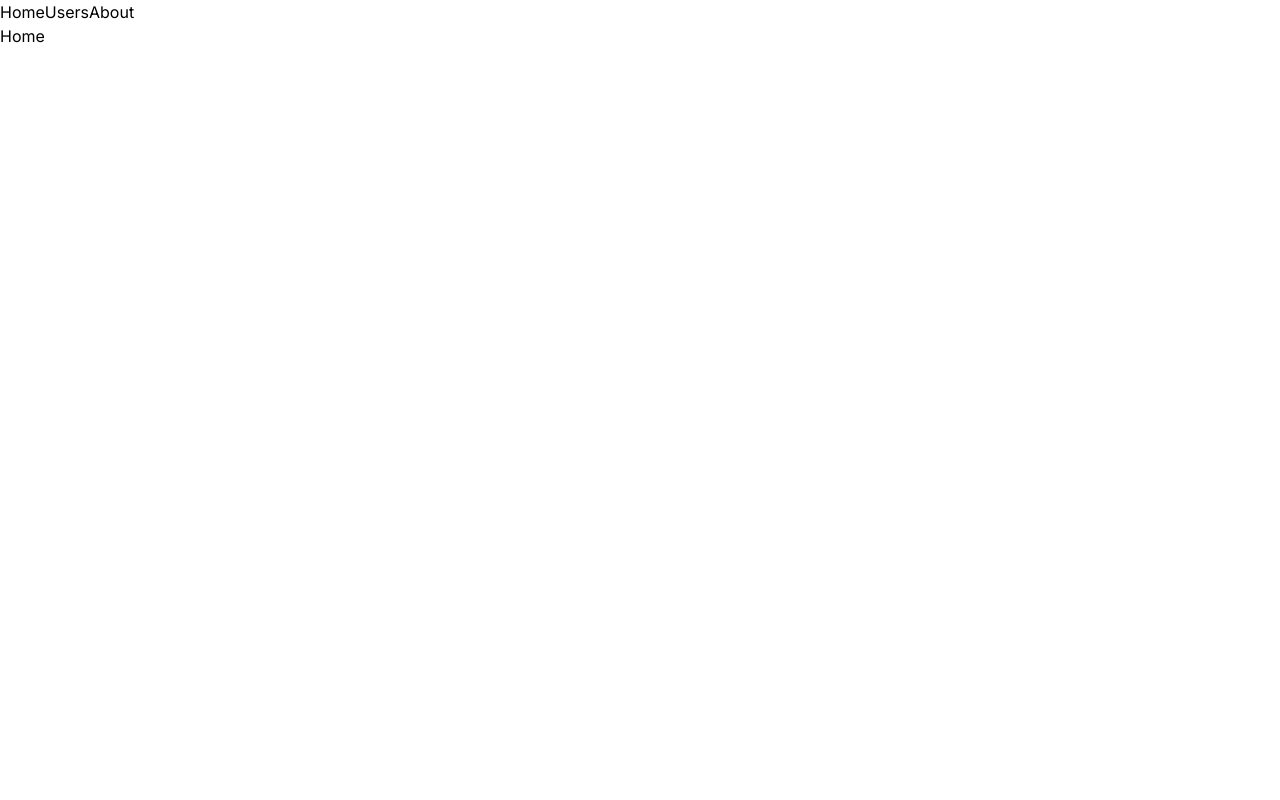
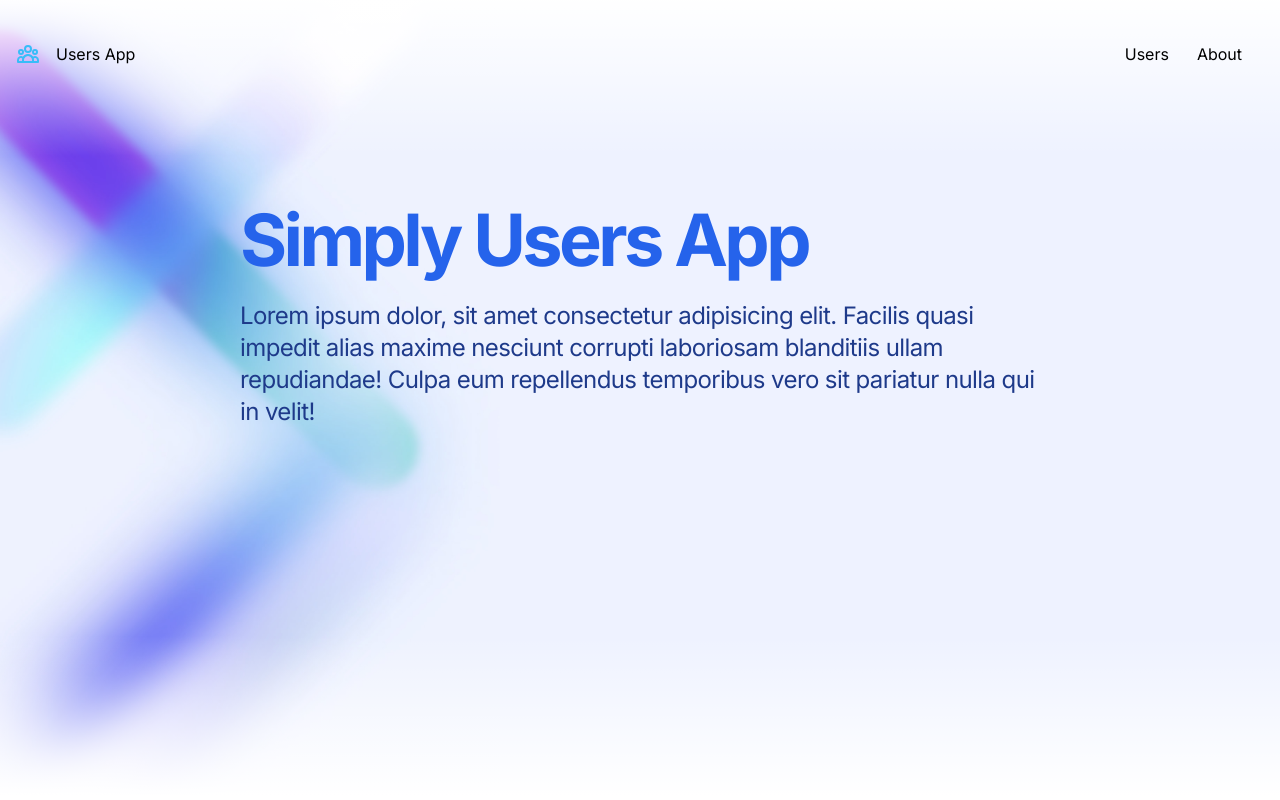
Before and after one commit to tkyzmina/React-Users, a React (Create React App) app: page / in a window 1280 px wide. Built offline with nearby package versions, Linux system fonts and the light colour scheme; no server answers.

Commit message:
(feature): Add styles for home page and Background UI

```diff
--- a/src/components/NavBar.js
+++ b/src/components/NavBar.js
@@ -1,25 +1,27 @@
 import React from "react";
 import { NavLink } from "react-router-dom";
+import { HiOutlineUserGroup } from "react-icons/hi";
 
 function NavBar() {
   return (
-    <header>
-      <nav>
+    <header className="py-10 relative z-10">
+      <nav className="container mx-auto px-4 flex">
         <NavLink
           to="/"
-          className={({ isActive }) => (isActive ? "link active" : "link")}
+          className={`flex items-center flex-none mr-auto`}
         >
-          Home
+            <HiOutlineUserGroup className="w-6 h-6 mr-4 stroke-sky-400"/>
+          Users App
         </NavLink>
         <NavLink
           to="Users"
-          className={({ isActive }) => (isActive ? "link active" : "link")}
+          className={({ isActive }) => (isActive ? "rounded-full bg-sky-500 px-1.5 py-0.5 text-ms text-white sm:block mr-4" : "mr-4 px-1.5 py-0.5")}
         >
           Users
         </NavLink>
         <NavLink
           to="About"
-          className={({ isActive }) => (isActive ? "link active" : "link")}
+          className={({ isActive }) => (isActive ? "rounded-full bg-sky-500 px-1.5 py-0.5 text-ms text-white sm:block mr-4" : "mr-4 px-1.5 py-0.5")}
         >
           About
         </NavLink>
--- /dev/null
+++ b/src/components/UI/Background.js
@@ -0,0 +1,15 @@
+import React from "react";
+
+function Background({children}) {
+  return (
+    <section className="relative pt-10 pb-20 sm:py-24">
+      <div className="absolute h-screen	-top-28 bg-indigo-50 w-full -z-10 overflow-hidden">
+        <div class="absolute inset-x-0 top-0 h-40 bg-gradient-to-b from-white"></div>
+        <div class="absolute inset-x-0 bottom-0 h-40 bg-gradient-to-t from-white"></div>
+      </div>
+      {children}
+    </section>
+  );
+}
+
+export default Background;
--- a/src/pages/About.js
+++ b/src/pages/About.js
@@ -1,8 +1,11 @@
 import React from 'react'
+import Background from '../components/UI/Background'
 
 function About() {
   return (
-    <div>About</div>
+    <Background>
+        <p>hi!</p>
+    </Background>
   )
 }
 
--- a/src/pages/Home.js
+++ b/src/pages/Home.js
@@ -1,9 +1,29 @@
-import React from 'react'
+import React from "react";
+import bg from "../assets/bg.jpg";
 
 function Home() {
   return (
-    <div>Home</div>
-  )
+    <section className="relative pt-10 pb-20 sm:py-24">
+      <div className="absolute h-screen	-top-28 bg-indigo-50 w-full -z-10 overflow-hidden">
+        <div class="absolute top-0 left-0 -scale-x-100 sm:left-1/2 sm:-translate-y-[6%] sm:-translate-x-[98%] lg:-translate-x-[106%] xl:-translate-x-[122%]">
+          <img src={bg} alt="backgound" decoding="async"/>
+        </div>
+        <div class="absolute inset-x-0 top-0 h-40 bg-gradient-to-b from-white"></div>
+        <div class="absolute inset-x-0 bottom-0 h-40 bg-gradient-to-t from-white"></div>
+      </div>
+      <div className="container mx-auto px-4 max-w-2xl lg:max-w-4xl lg:px-12">
+        <h1 className="font-bold tracking-tighter text-blue-600 text-5xl sm:text-7xl">
+          Simply Users App
+        </h1>
+        <p className="mt-6 font-display text-2xl tracking-tight text-blue-900">
+          Lorem ipsum dolor, sit amet consectetur adipisicing elit. Facilis
+          quasi impedit alias maxime nesciunt corrupti laboriosam blanditiis
+          ullam repudiandae! Culpa eum repellendus temporibus vero sit pariatur
+          nulla qui in velit!
+        </p>
+      </div>
+    </section>
+  );
 }
 
-export default Home
+export default Home;
--- a/src/pages/User.js
+++ b/src/pages/User.js
@@ -1,6 +1,7 @@
 import React from "react";
 import { useParams, Link } from "react-router-dom";
-import Box from "../components/Box";
+import Box from "../components/UI/Box";
+import Background from "../components/UI/Background";
 
 function User({ users }) {
   const { name } = useParams();
@@ -16,8 +17,9 @@ function User({ users }) {
   ];
 
   return (
+    <Background>
     <section className="container mx-auto px-4 flex flex-col items-center">
-      <article className="rounded-lg shadow-lg ring-1 ring-black ring-opacity-5 overflow-hidden flex flex-col p-4 mx-auto md:w-3/4 lg:w-1/2 mb-4">
+      <article className="rounded-lg shadow-lg ring-1 ring-black ring-opacity-5 overflow-hidden flex flex-col p-4 mx-auto w-full md:w-3/4 lg:w-1/2 mb-4">
         <div className="flex items-center">
           <img
             className="flex-none rounded-full h-20 w-20 md:h-28 md:w-28"
@@ -42,6 +44,7 @@ function User({ users }) {
         Go back
       </Link>
     </section>
+    </Background>
   );
 }
 
--- a/src/pages/Users.js
+++ b/src/pages/Users.js
@@ -1,8 +1,10 @@
 import React from "react";
 import { Link } from "react-router-dom";
+import Background from "../components/UI/Background";
 
 function Users({ users }) {
   return (
+    <Background>
       <section className="container mx-auto px-4 grid grid-cols-1 sm:grid-cols-2 gap-4 lg:grid-cols-3">
         {users.map((user) => {
           return (
@@ -31,6 +33,7 @@ function Users({ users }) {
           );
         })}
       </section>
+    </Background>
   );
 }
 
```
Also changed, not shown: src/assets/bg.jpg (added), src/components/UI/Box.js (renamed from src/components/Box.js). Lines whose indentation alone changed are shown as unchanged.
